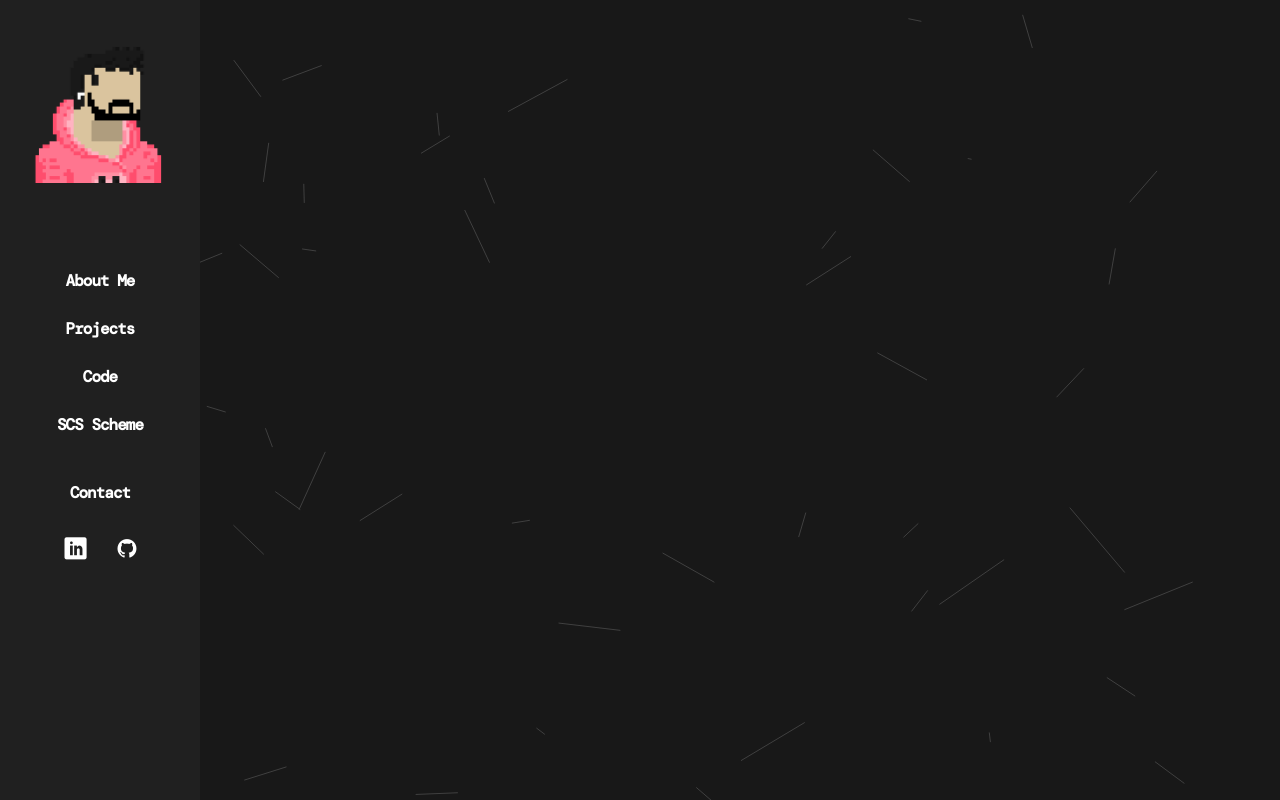
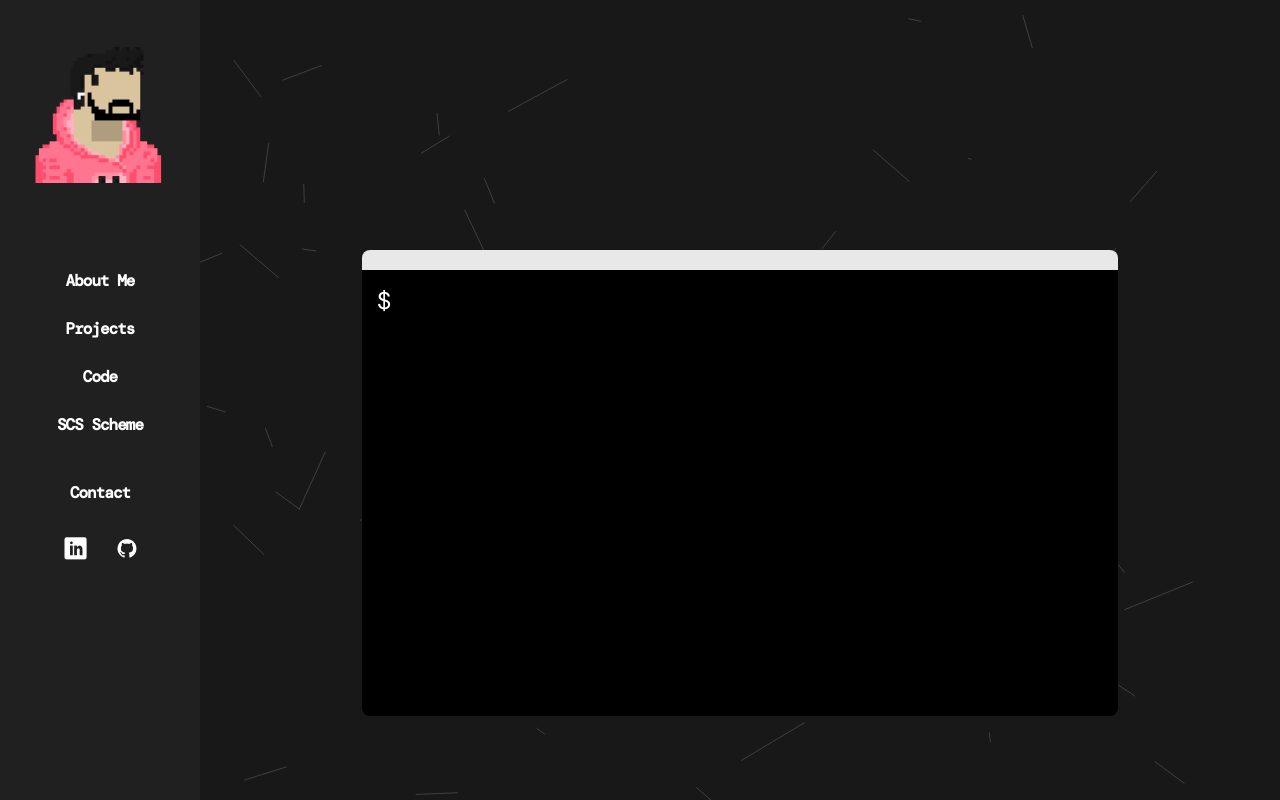
Before and after one commit to roff-dev/New-WIP-Portfolio, a PHP site: page / in a window 1280 px wide. Run offline with PHP 8.4, Linux system fonts and the light colour scheme; some web fonts are replaced.

Commit message:
hero console box

```diff
--- a/css/styles.css
+++ b/css/styles.css
@@ -225,5 +225,54 @@ canvas {
     margin-left: 200px;
   }
 }
+.hero {
+  position: relative;
+  width: 100%;
+  height: calc(100vh - 114px);
+  overflow: hidden;
+}
+
+section {
+  height: 100vh;
+  display: flex;
+  justify-content: center;
+  align-items: first baseline;
+}
+
+.text-editor {
+  background: black;
+  width: 90%;
+  padding: 15px 15px 250px;
+  border-radius: 8px;
+  border-top: 20px solid #e8e8e8;
+  margin-top: 250px;
+}
+
+.text-editor .text-body {
+  font-size: 24px;
+  color: white;
+  word-wrap: break-word;
+}
+
+@media (min-width: 768px) {
+  .hero {
+    height: 100vh;
+  }
+  section {
+    align-items: first baseline;
+  }
+  .text-editor {
+    background: black;
+    width: 70%;
+    margin-top: 250px;
+    padding: 15px 15px 400px;
+    border-radius: 8px;
+    border-top: 20px solid #e8e8e8;
+  }
+  .text-editor .text-body {
+    font-size: 24px;
+    color: white;
+  }
+}
 
 /*# sourceMappingURL=styles.css.map */
--- a/index.html
+++ b/index.html
@@ -38,7 +38,15 @@
     <canvas id="backgroundCanvas"></canvas>
 
     <div class="container">
-
+        <div class="hero">
+            <section>
+                <div class="text-editor">
+                    <div class="text-body">
+                        $&nbsp;<span id="typed"></span>
+                    </div>
+                </div>
+            </section>
+        </div>
     </div>
 
 
--- /dev/null
+++ b/scss/modules/_hero.scss
@@ -0,0 +1,55 @@
+.hero {
+    position: relative;
+    width: 100%;
+    height: calc(100vh - 114px);
+    overflow: hidden;
+}
+
+section {
+    height: 100vh;
+    display: flex;
+    justify-content: center;
+    align-items:first baseline;
+
+
+}
+.text-editor {
+    background: black;
+    width: 90%;
+    padding: 15px 15px 250px;
+    border-radius: 8px;
+    border-top: 20px solid #e8e8e8;
+    margin-top: 250px;
+}
+
+.text-editor .text-body {
+    font-size: 24px;
+    color: white;
+    word-wrap: break-word;
+
+}
+
+@include mq ('m') {
+    .hero {
+        height: 100vh;
+    }
+    section {
+        align-items: first baseline;
+    }
+
+    .text-editor {
+        background: black;
+        width: 70%;
+        margin-top: 250px;
+        padding: 15px 15px 400px;
+        border-radius: 8px;
+        border-top: 20px solid #e8e8e8;
+
+    }
+
+    .text-editor .text-body {
+        font-size: 24px;
+        color: white;
+
+    }
+}
--- a/scss/modules/_index.scss
+++ b/scss/modules/_index.scss
@@ -1 +1,2 @@
 @import 'nav';
+@import 'hero';
```
Also changed, not shown: 1 other file.
